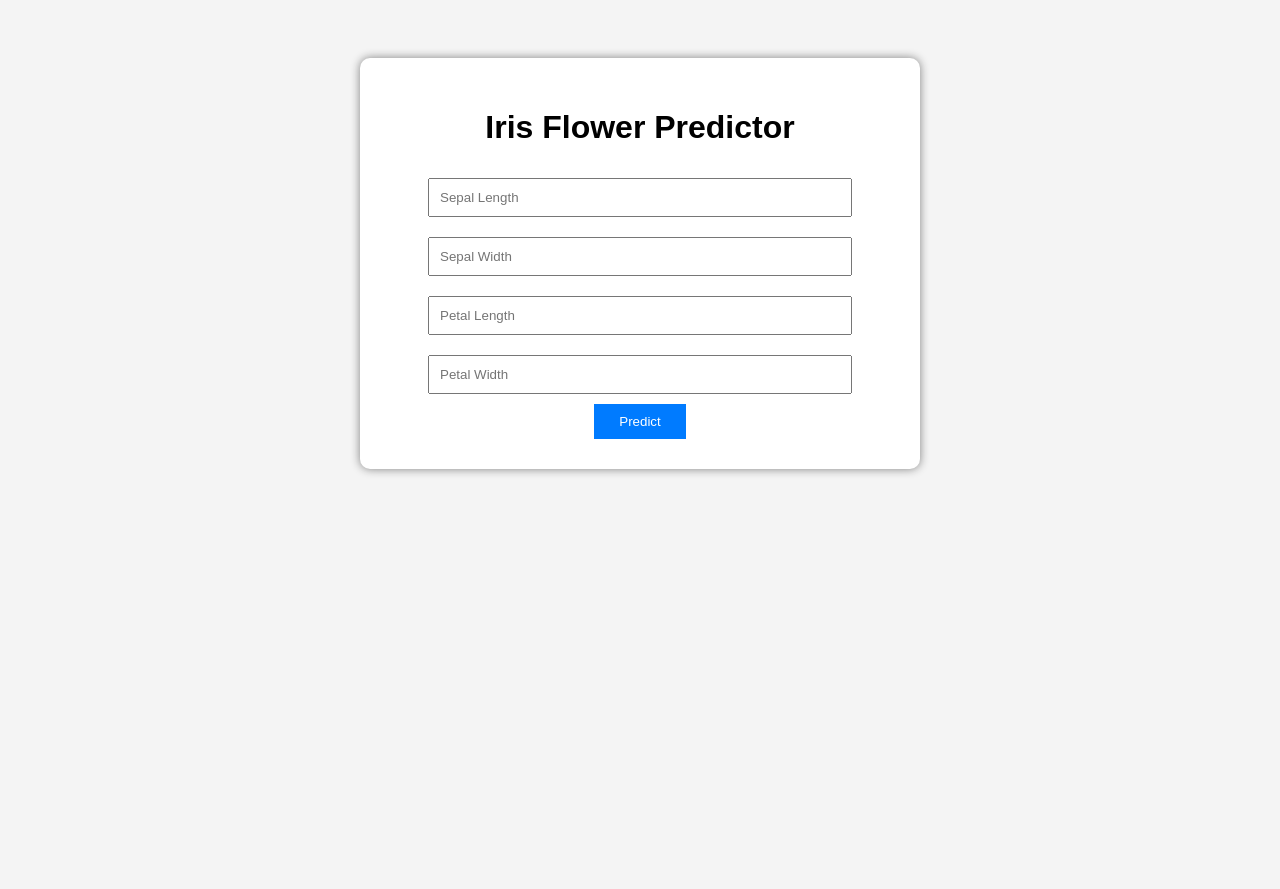
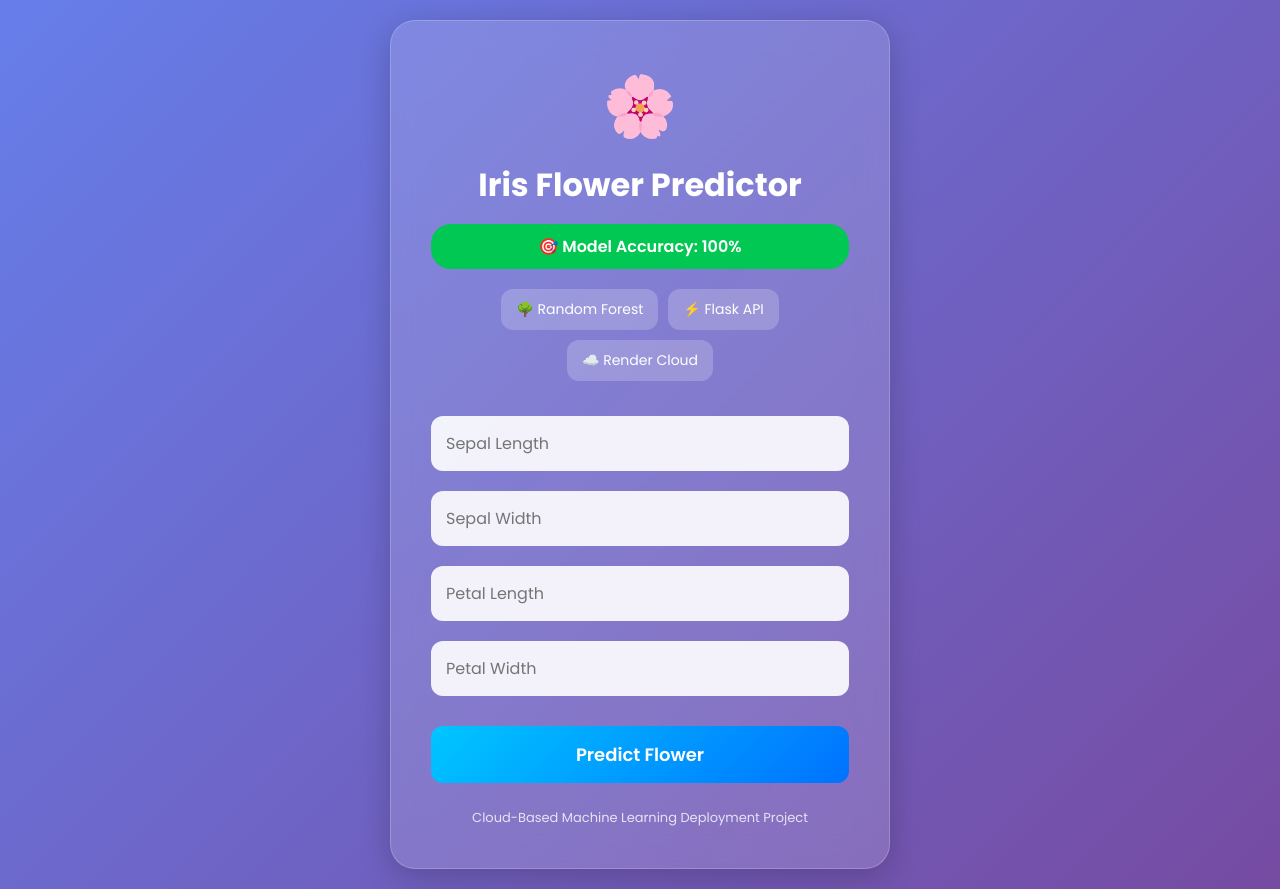
Before and after one commit to DEMIGODXV5/cloud-ml-deployment, a Flask app: page / in a window 1280 px wide. Before the commit the page ends 475 px from the top, so only its background shows below. Run offline with Flask 3, Linux system fonts and the light colour scheme; parts of the project's set-up code (start-up, migrations or seed data) failed here and were passed over.

Commit message:
Modern UI with flower images

```diff
--- a/templates/index.html
+++ b/templates/index.html
@@ -1,44 +1,143 @@
 <!DOCTYPE html>
-<html>
+<html lang="en">
 
 <head>
+    <meta charset="UTF-8">
+    <meta name="viewport" content="width=device-width, initial-scale=1.0">
+    <title>Iris Flower Predictor</title>
 
-    <title>Iris Flower Predictor</title>
+    <link href="https://fonts.googleapis.com/css2?family=Poppins:wght@300;400;500;600;700&display=swap" rel="stylesheet">
 
     <style>
 
+        *{
+            margin:0;
+            padding:0;
+            box-sizing:border-box;
+            font-family:'Poppins',sans-serif;
+        }
+
         body{
-            font-family:Arial;
-            background:#f4f4f4;
-            text-align:center;
-            padding-top:50px;
+            min-height:100vh;
+            display:flex;
+            justify-content:center;
+            align-items:center;
+            background:linear-gradient(
+                135deg,
+                #667eea,
+                #764ba2
+            );
+            padding:20px;
         }
 
         .container{
             width:500px;
-            margin:auto;
-            background:white;
-            padding:30px;
-            border-radius:10px;
-            box-shadow:0 0 10px gray;
+            background:rgba(255,255,255,0.15);
+            backdrop-filter:blur(15px);
+            border:1px solid rgba(255,255,255,0.2);
+            padding:40px;
+            border-radius:25px;
+            box-shadow:0 8px 32px rgba(0,0,0,0.2);
+            text-align:center;
+            color:white;
+        }
+
+        .icon{
+            font-size:60px;
+            margin-bottom:10px;
+        }
+
+        h1{
+            margin-bottom:15px;
+            font-size:32px;
+            font-weight:700;
+        }
+
+        .badge{
+            background:#00c853;
+            padding:10px;
+            border-radius:20px;
+            margin-bottom:20px;
+            font-weight:600;
+        }
+
+        .cards{
+            display:flex;
+            justify-content:center;
+            gap:10px;
+            margin-bottom:25px;
+            flex-wrap:wrap;
+        }
+
+        .card{
+            background:rgba(255,255,255,0.2);
+            padding:10px 15px;
+            border-radius:12px;
+            font-size:14px;
         }
 
         input{
-            width:80%;
-            padding:10px;
-            margin:10px;
+            width:100%;
+            padding:15px;
+            margin:10px 0;
+            border:none;
+            outline:none;
+            border-radius:12px;
+            font-size:16px;
+            background:rgba(255,255,255,0.9);
         }
 
         button{
-            padding:10px 25px;
-            background:#007bff;
+            width:100%;
+            margin-top:20px;
+            padding:15px;
+            border:none;
+            border-radius:12px;
+            font-size:18px;
+            font-weight:600;
             color:white;
-            border:none;
             cursor:pointer;
+            background:linear-gradient(
+                135deg,
+                #00c6ff,
+                #0072ff
+            );
+            transition:.3s;
         }
 
-        h2{
-            color:green;
+        button:hover{
+            transform:translateY(-3px);
+            box-shadow:0 10px 20px rgba(0,0,0,.25);
+        }
+
+        .prediction{
+            margin-top:25px;
+            padding:18px;
+            border-radius:15px;
+            background:linear-gradient(
+                135deg,
+                #00c6ff,
+                #0072ff
+            );
+            font-size:22px;
+            font-weight:700;
+            color:white;
+        }
+
+        .flower-image{
+            width:250px;
+            height:250px;
+            object-fit:cover;
+            border-radius:20px;
+            margin-top:20px;
+            box-shadow:0 10px 25px rgba(0,0,0,0.3);
+            border:3px solid rgba(255,255,255,0.4);
+        }
+
+        .footer{
+            margin-top:25px;
+            font-size:13px;
+            opacity:.8;
         }
 
     </style>
@@ -49,37 +148,73 @@
 
 <div class="container">
 
-<h1>Iris Flower Predictor</h1>
+    <div class="icon">
+        🌸
+    </div>
 
-<form action="/predict" method="POST">
+    <h1>Iris Flower Predictor</h1>
 
-<input type="text" name="sl" placeholder="Sepal Length">
+    <div class="badge">
+        🎯 Model Accuracy: 100%
+    </div>
 
-<input type="text" name="sw" placeholder="Sepal Width">
+    <div class="cards">
+        <div class="card">🌳 Random Forest</div>
+        <div class="card">⚡ Flask API</div>
+        <div class="card">☁️ Render Cloud</div>
+    </div>
 
-<input type="text" name="pl" placeholder="Petal Length">
+    <form action="/predict" method="POST">
 
-<input type="text" name="pw" placeholder="Petal Width">
+        <input
+            type="number"
+            step="0.1"
+            name="sl"
+            placeholder="Sepal Length"
+            required>
 
-<br>
+        <input
+            type="number"
+            step="0.1"
+            name="sw"
+            placeholder="Sepal Width"
+            required>
 
-<button type="submit">
+        <input
+            type="number"
+            step="0.1"
+            name="pl"
+            placeholder="Petal Length"
+            required>
 
-Predict
+        <input
+            type="number"
+            step="0.1"
+            name="pw"
+            placeholder="Petal Width"
+            required>
 
-</button>
+        <button type="submit">
+            Predict Flower
+        </button>
 
-</form>
+    </form>
 
-{% if prediction %}
+    {% if prediction %}
 
-<h2>
+    <div class="prediction">
+        🌺 Prediction: {{ prediction }}
+    </div>
 
-Prediction : {{ prediction }}
+    <img
+        src="{{ url_for('static', filename=image) }}"
+        class="flower-image">
 
-</h2>
+    {% endif %}
 
-{% endif %}
+    <div class="footer">
+        Cloud-Based Machine Learning Deployment Project
+    </div>
 
 </div>
 
```
Also changed, not shown: static/images/setosa..jpg (added), static/images/versicolor.jpg (added), static/images/virginica.jpg (added).
